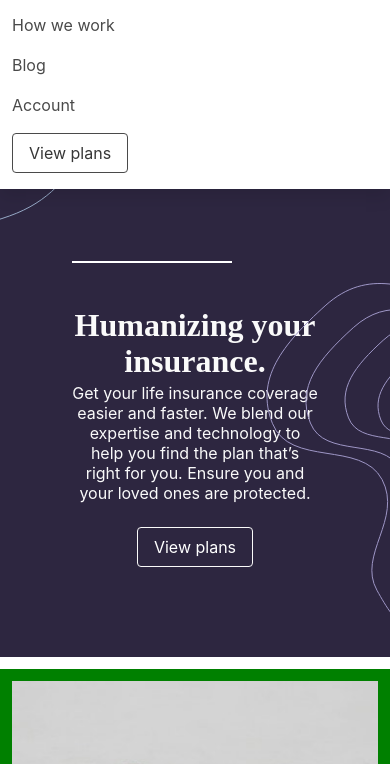
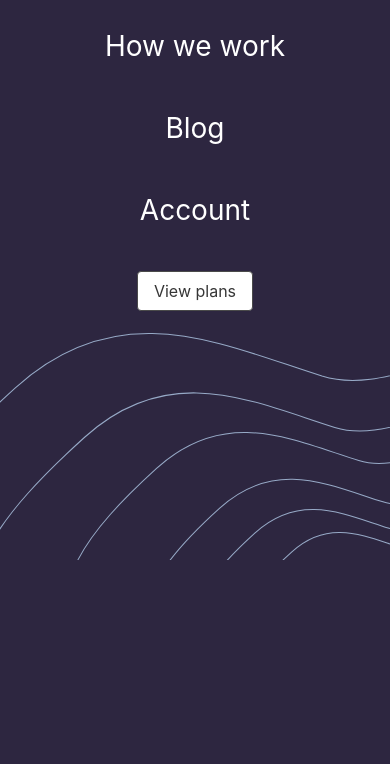
Before and after one commit to lukaszscislowski/Insure-landing-page, a website: page index.html in a window 390 px wide. Both pictures are taken after a click on the button 364 px from the left and 26 px from the top of the page. Shown: the part 55-819 px from the top of the page. Drawn offline with Linux system fonts and the light colour scheme; files whose address does not match are found by name; a web font is replaced by a local one.

Commit message:
add scripts

```diff
--- a/index.html
+++ b/index.html
@@ -23,22 +23,25 @@
               <span aria-hidden="true"></span>
             </a>
           </div>
-        <div id="navbarBasicExample" class="navbar-menu ">
-          <div class="navbar-end">
+        <div id="navbarBasicExample" class="navbar-menu navbar-menu-active ">
+          <div class="navbar-end navbar-end-active">
             <div class="navbar-item">How we work</div>
             <div class="navbar-item"> Blog</div>
             <div class="navbar-item">Account</div>
             <div class="navbar-item">
               <button class="button is-active  "> View plans</button>
             </div>
-          </div>
         </div>
+        <img class="pattern-mobile" src="../insure-landing-page-masterI/images/bg-pattern-mobile-nav.svg" alt=""
+
+        >
+      </div>
         </nav>
       </div>
     </section>
     <section class="hero">
-      <div class="hero-body is-paddingless grid">
-        <div class="columns is-desktop col-pattern darkviolet">
+      <div class="hero-body is-paddingless grid mobile-container ">
+        <div class="column is-desktop col-pattern darkviolet">
           <div class="column  is-two-fifths">
             <div class="title-main-rectangle"></div>
             <h1 class="title title-main">
@@ -51,21 +54,20 @@
             </h2>
             <button class="button button-subtitle  is-inverted is-outlined"> View plans</button>
           </div>
-
+        </div>
+        <div class="hero hero-media column">
+          <div class=" hero column-media">
+              <!-- <img  alt="image"
+              srcset="./images/image-intro-desktop.jpg 1400w,
+                      ./images/image-intro-mobile.jpg 600w
+              "
+              sizes="
+                      (min-width: 769px) 100vw,
+                      (min-width: 320px) 260vw
+              "
+              > -->
           </div>
-          <div class="hero hero-media">
-            <div class=" column column-media">
-              <img  alt="image"
-              srcset="./images/image-intro-desktop.jpg 1200w,
-                      ./images/image-intro-mobile.jpg 300w
-              "
-              sizes=" (min-width: 320px) 300px,
-                      (min-width: 769px) 1400px
-              "
-              >
-            </div>
-          </div>
-
+        </div>
       </div>
     </section>
     <section class="hero hero-secondary">
--- a/package.json
+++ b/package.json
@@ -21,12 +21,14 @@
   },
   "homepage": "https://github.com/lukaszscislowski/Insure-landing-page#readme",
   "devDependencies": {
+    "license": "ISC",
     "@babel/cli": "^7.8.4",
     "@babel/core": "^7.9.6",
     "@babel/node": "^7.8.7",
     "@babel/preset-env": "^7.9.6",
     "@vizuaalog/bulmajs": "^0.10.3",
     "bulma": "^0.8.2",
-    "node-sass": "^4.14.1"
+    "node-sass": "^4.14.1",
+    "browser-sync": "^2.12.5 <2.23.2"
   }
 }
--- a/sass/mystyles.scss
+++ b/sass/mystyles.scss
@@ -51,7 +51,6 @@ a {
     text-decoration: none;
 
 }
-
 .grid{
     display: grid;
  }
@@ -79,7 +78,7 @@ a {
     padding: 1rem;
 }
 .column-media {
-
+    background: url(../images/image-intro-desktop.jpg) center / cover;
     width: 100%;
     height: 500px;
     margin: auto 50%;
@@ -144,6 +143,7 @@ a {
  }
 .col-pattern::after {
     content:'';
+
     position: absolute;
     top:0;
     right: 0;
@@ -152,7 +152,13 @@ a {
     height: 650px;
 
 }
+.pattern-mobile {
+    width: 100%;
+    right: 0;
+    display: none;
+}
 .hero-media {
+    min-width: 40rem;
     min-height: 40rem;
     transform: translateY(-60%);
     margin: 0 auto;
@@ -236,7 +242,21 @@ a {
         margin: 2rem auto;
         display: flex;
     }
-    .columns {
+    .navbar-end .navbar-item {
+        text-align: center;
+        padding: 1.25rem 0.75rem;
+    }
+    .navbar-item {
+        color: $White;
+        font-size: 1.75rem;
+    }
+    .navbar-menu-active {
+        background-color: $darkViolet;
+        min-height: 100vh;
+        color: $White;
+    }
+    .mobile-container {
+        display: flex;
         flex-direction: column-reverse;
         align-items: center;
         text-align: center;
@@ -253,6 +273,9 @@ a {
     .media {
         flex-direction: column;
     }
+    .media-left, .content, .heading {
+        text-align: center;
+    }
     .hero-body-mobile {
         padding: 9rem 1.5rem 1.5rem;
     }
@@ -261,9 +284,14 @@ a {
     }
     .hero-media {
         transform: translateY(0%);
+        min-height: 36rem
+    }
+    .hero-active {
+        display: none;
     }
     .col-pattern::before {
-        top:13%;
+        top: 0;
+        transform: translateY(316%);
         background: url(..//images/bg-pattern-intro-left-mobile.svg) no-repeat;
         height: 200px;
     }
@@ -273,7 +301,12 @@ a {
         width:124px;
         height: 350px;
         right: 0;
-        top: 40vh;
+        top: 0;
+        transform: translateY(276%);
+    }
+
+    .pattern-mobile {
+        display: block;
     }
     .footer::before {
         background: url(..//images/bg-pattern-footer-mobile.svg) no-repeat;
@@ -287,7 +320,7 @@ a {
     }
     .container-sec::after {
         background: url(..//images/bg-pattern-how-we-work-mobile.svg)no-repeat;
-        width: 57%;
+        width: 33%;
         height: 100%;
 
     }
--- a/script/scripts.js
+++ b/script/scripts.js
@@ -15,10 +15,19 @@ document.addEventListener('DOMContentLoaded', () => {
           // Get the target from the "data-target" attribute
           const target = el.dataset.target;
           const $target = document.getElementById(target);
+          const hero = document.querySelector('.hero');
+          const heroSec = document.querySelector('.hero-secondary');
+          const heroThrd = document.querySelector('.hero-third');
+          const footer = document.querySelector('.footer');
 
           // Toggle the "is-active" class on both the "navbar-burger" and the "navbar-menu"
           el.classList.toggle('is-active');
           $target.classList.toggle('is-active');
+          hero.classList.toggle('hero-active');
+          heroSec.classList.toggle('hero-active');
+          heroThrd.classList.toggle('hero-active');
+          footer.classList.toggle('hero-active');
+
 
         });
       });
```
Also changed, not shown: css/mystyles.css.
